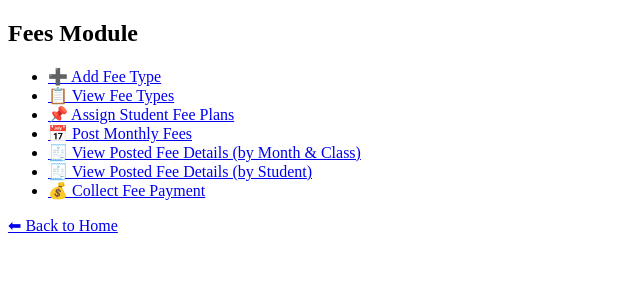
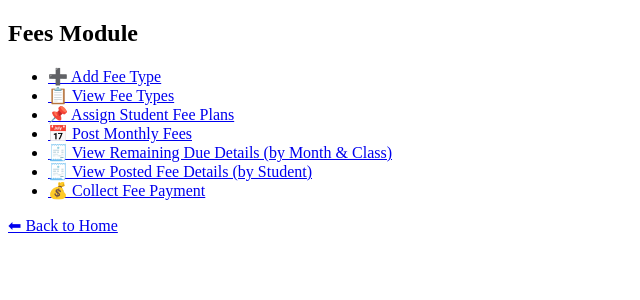
Before and after one commit to mrityunjayjigsaw/sms_project, a Django app: page /fees/ in a window 1280 px wide. Shown: the top 300 px of the page, without its empty margins (0-640 px from the left). Run offline with Django 5.2, Linux system fonts and the light colour scheme.

Commit message:
changed view_posted_fees to view_remaining_due

```diff
--- a/fees/templates/fees/fees_home.html
+++ b/fees/templates/fees/fees_home.html
@@ -12,7 +12,7 @@
         <!-- Add these when implemented -->
         <li><a href="{% url 'assign_fee_plan_bulk' %}">📌 Assign Student Fee Plans</a></li>
         <li><a href="{% url 'assign_fees_bulk' %}">📅 Post Monthly Fees</a></li>
-        <li><a href="{% url 'view_posted_fees_detail' %}">🧾 View Posted Fee Details (by Month & Class)</a></li>
+        <li><a href="{% url 'view_remaining_due_detail' %}">🧾 View Remaining Due Details (by Month & Class)</a></li>
         <li><a href="{% url 'view_posted_fees_by_student'%}">🧾 View Posted Fee Details (by Student)</a></li>
         <li><a href="{% url 'fee_collection_filter' %}">💰 Collect Fee Payment</a></li>
         {% comment %} <li><a href="#">📑 View Student Fee Ledger</a></li> {% endcomment %}
--- a/fees/templates/fees/view_posted_fees_detail.html
+++ b/fees/templates/fees/view_remaining_due_detail.html
@@ -1,12 +1,12 @@
 {% load get_dict %}
 <a href="{% url 'home'%}"><button>Home</button></a>
 <a href="{% url 'fees_home'%}"><button>Back</button></a>
-<h2>View Posted Monthly Fees (Read-only)</h2>
+<h2>Remaining Dues of Students by month and class (Read-only)</h2>
 
 <form method="post">
     {% csrf_token %}
     {{ form.as_p }}
-    <button type="submit">Show Posted Fees</button>
+    <button type="submit">Show Remaining Due</button>
 </form>
 
 {% if students %}
--- a/fees/urls.py
+++ b/fees/urls.py
@@ -7,7 +7,7 @@ urlpatterns = [
     path('fee-types/', fee_type_list, name='fee_type_list'),
     path('assign-fee-plan-bulk/', assign_fee_plan_bulk, name='assign_fee_plan_bulk'),
     path('post-fees/', assign_fees_bulk, name='assign_fees_bulk'),
-    path('view-posted-fees/', view_posted_fees_detail, name='view_posted_fees_detail'),
+    path('view-remaining-dues/', view_remaining_due_detail, name='view_remaining_due_detail'),
     path('fee-collection/', fee_collection_filter, name='fee_collection_filter'),
     path('collect-fee/<int:student_id>/<str:month_str>/', collect_fee_step2, name='collect_fee_step2'),
     path('download-receipt/<int:payment_id>/', download_receipt, name='download_receipt'),
--- a/fees/views.py
+++ b/fees/views.py
@@ -187,7 +187,7 @@ def assign_fees_bulk(request):
     })
 
 
-def view_posted_fees_detail(request):
+def view_remaining_due_detail(request):
     form = PostingFeesForm(request.POST or None)
     students = []
     fee_types = FeeType.objects.all()
@@ -209,7 +209,7 @@ def view_posted_fees_detail(request):
         # Fetch dues for selected month
         for record in students:
             student = record.student
-            student.due_map = {}
+            student.due_map = {} #A new attribute due_map is added to each student object to store a mapping of fee_type.id → amount_due.
 
             for fee_type in fee_types:
                 due = StudentFeeDue.objects.filter(
@@ -220,7 +220,7 @@ def view_posted_fees_detail(request):
                 ).first()
                 student.due_map[fee_type.id] = due.amount_due if due else ""
 
-    return render(request, 'fees/view_posted_fees_detail.html', {
+    return render(request, 'fees/view_remaining_due_detail.html', {
         'form': form,
         'students': students,
         'fee_types': fee_types,
```
Also changed, not shown: db.sqlite3.
